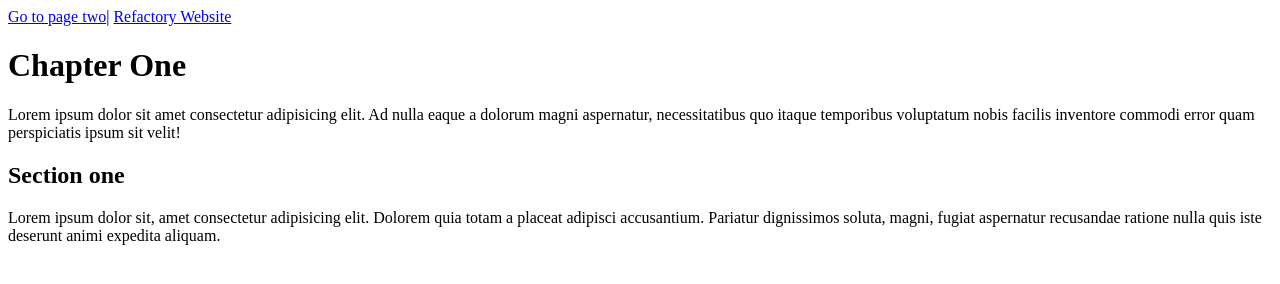
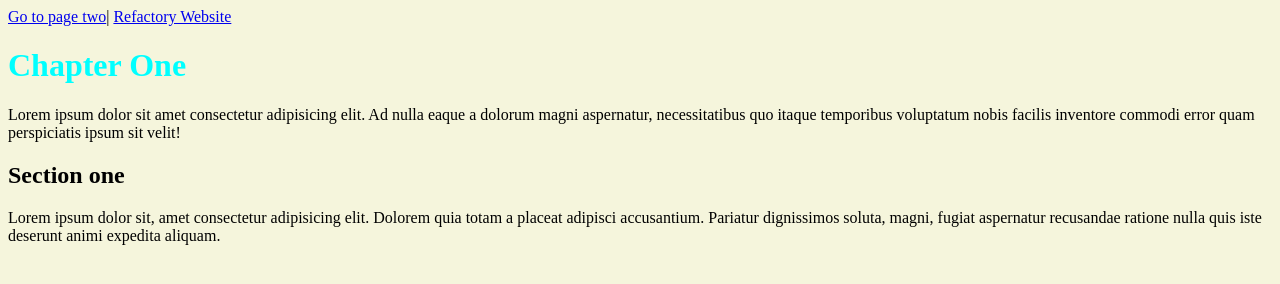
Before and after one commit to Manuela736/first-repository, a plain HTML site: page index.html in a window 1280 px wide. Drawn offline with Linux system fonts and the light colour scheme.

Commit message:
Attributes

```diff
--- a/index.html
+++ b/index.html
@@ -5,13 +5,13 @@
     <title>My First Website</title>
 </head>
 
-<body>
+<body style="background-color: beige;">
 <a href="pagetwo.html">Go to page two</a>|
 <a href="https://refactory.ug" target="_blank">Refactory Website</a>
 
-    <h1>Chapter One</h1>
+    <h1 style="color:aqua">Chapter One</h1>
     <p>Lorem ipsum dolor sit amet consectetur adipisicing elit. Ad nulla eaque a dolorum magni aspernatur, necessitatibus quo itaque temporibus voluptatum nobis facilis inventore commodi error quam perspiciatis ipsum sit velit!</p>
-    <h2>Section one</h2>
+    <h2 title="Section one">Section one</h2>
     <p>Lorem ipsum dolor sit, amet consectetur adipisicing elit. Dolorem quia totam a placeat adipisci accusantium. Pariatur dignissimos soluta, magni, fugiat aspernatur recusandae ratione nulla quis iste deserunt animi expedita aliquam.</p>
 
 </body>
```
